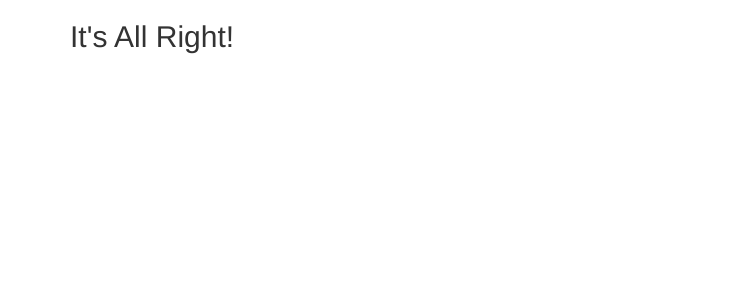
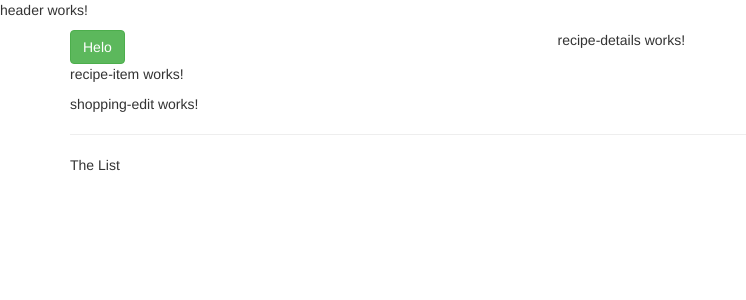
Before and after one commit to vallauri-ict/my-recipes-giordanopaolo, an Angular app: page / in a window 1280 px wide. Shown: the top 300 px of the page, without its empty margins (0-746 px from the left). Built offline with nearby package versions, Linux system fonts and the light colour scheme.

Commit message:
[2] Primary component done

```diff
--- a/src/app/app.component.html
+++ b/src/app/app.component.html
@@ -1,7 +1,9 @@
+<app-header></app-header>
 <div class="container">
   <div class="row">
     <div class="col-md-12">
-      <h2>It's All Right!</h2>
+      <app-recipes></app-recipes>
+      <app-shopping-list></app-shopping-list>
     </div>
   </div>
  </div>
--- a/src/app/recipes/recipe-list/recipe-list.component.html
+++ b/src/app/recipes/recipe-list/recipe-list.component.html
@@ -1 +1,12 @@
-<p>recipe-list works!</p>
+<div class="row">
+    <div class="col-xs-12">
+        <button class="btn btn-success">
+            Helo
+        </button>
+    </div>
+</div>
+<div class="row">
+    <div class="col-xs-12">
+        <app-recipe-item></app-recipe-item>
+    </div>
+</div>
--- a/src/app/recipes/recipes.component.html
+++ b/src/app/recipes/recipes.component.html
@@ -1 +1,8 @@
-<p>recipes works!</p>
+<div class="row">
+    <div class="col-md-5">
+        <app-recipe-list></app-recipe-list>
+    </div>
+    <div class="col-md-7">
+        <app-recipe-details></app-recipe-details>
+    </div>
+</div>
--- a/src/app/shopping-list/shopping-list.component.html
+++ b/src/app/shopping-list/shopping-list.component.html
@@ -1 +1,9 @@
-<p>shopping-list works!</p>
+<div class="row">
+    <div class="col-xs-10">
+        <app-shopping-edit>
+
+        </app-shopping-edit>
+        <hr>
+        <p>The List</p>
+    </div>
+</div>
```
